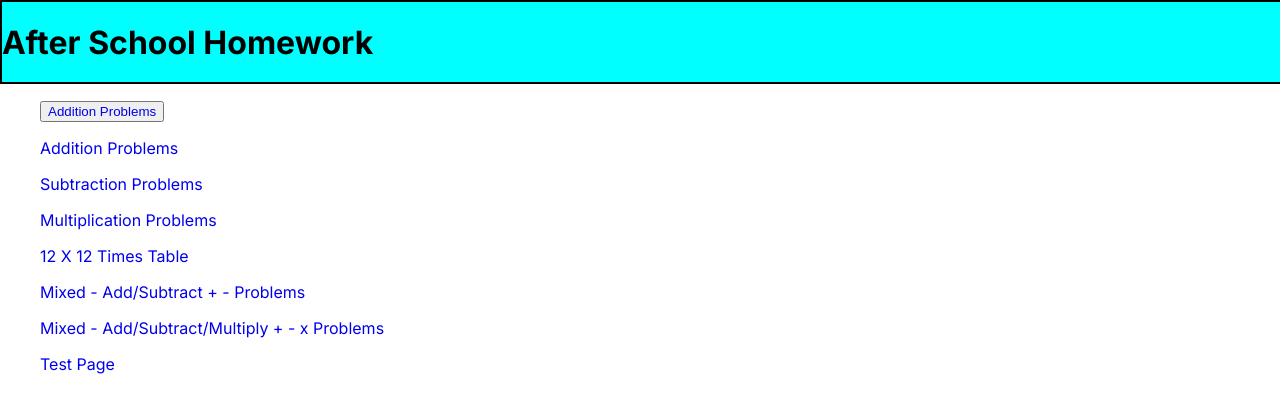
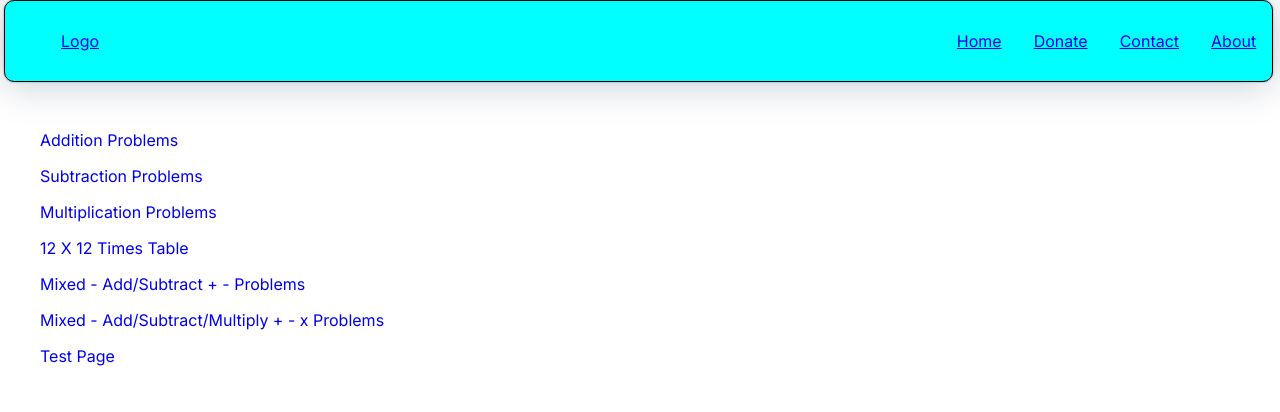
Before and after one commit to philscottcanada/math-work, a Next.js app: page / in a window 1280 px wide. Shown: the top 412 px of the page. Built offline with nearby package versions, Linux system fonts and the light colour scheme.

Commit message:
Navigation Links Added

```diff
--- a/Components/Header/header.css
+++ b/Components/Header/header.css
@@ -1,6 +1,30 @@
-.frame {
+.header-container {
     height: 5rem;
-    width: 100vw;
-    border: black 2px solid;
+    width: 99vw;
+    margin: 0 .25rem;
+    margin-bottom: 3rem;
+    border: black .5px solid;
+    border-radius: 10px;
+    box-shadow: rgba(9, 30, 66, 0.25) 0px 1px 40px, rgba(9, 30, 66, 0.13) 0px 0px 1px 1px;
     background-color: aqua;
+    display: flex;
+    justify-content: center;
+    align-items: center;
 }
+
+.list {
+    display: flex;
+    width: 100%;
+    justify-content: space-between;
+    text-decoration: none;
+    list-style-type: none;
+
+}
+.links-items {
+    display: flex;
+}
+
+.items {
+    margin: 0 1rem;
+    text-decoration: none;
+}
--- a/Components/Header/header.jsx
+++ b/Components/Header/header.jsx
@@ -1,10 +1,23 @@
 import React from 'react'
 import './header.css'
+import Link from 'next/link'
 
 function header() {
   return (
-    <div className='frame'>
-      <h1>After School Homework</h1>
+    <div className='header-container'>
+      <ul className="list">
+        <div className='logo'>
+          <li className='items'><Link href={'/'}>Logo</Link></li>
+        </div>
+        <div className='links-items'>
+          <li className='items'><Link href={'/'}>Home</Link></li>
+          <li className='items'><Link href={'/donate'}>Donate</Link></li>
+          <li className='items'><Link href={'/contact'}>Contact</Link></li>
+          <li className='items'><Link href={'/about'}>About</Link></li>
+        </div>
+
+      </ul>
+
     </div>
   )
 }
--- a/app/app.css
+++ b/app/app.css
@@ -5,6 +5,7 @@
 
 .frame {
     height: 5rem;
-    width: 100vw;
+    width: 90vw;
     border: black 2px solid;
+    padding-bottom: 25rem;
 }
--- a/app/page.js
+++ b/app/page.js
@@ -8,7 +8,6 @@ export default function Home() {
   return (
     <div className="container">
       <li className="links">
-        <ul><button><Link className="links" href='/addition'> Addition Problems</Link></button></ul>
         <ul><Link className="links" href='/addition'> Addition Problems</Link></ul>
         <ul><Link className="links" href='/subtraction'> Subtraction Problems</Link></ul>
         <ul><Link className="links" href='/multiply'> Multiplication Problems</Link></ul>
```
Also changed, not shown: app/donate/page.jsx (added, +9 -0 lines), app/donate/donate.css (added).
